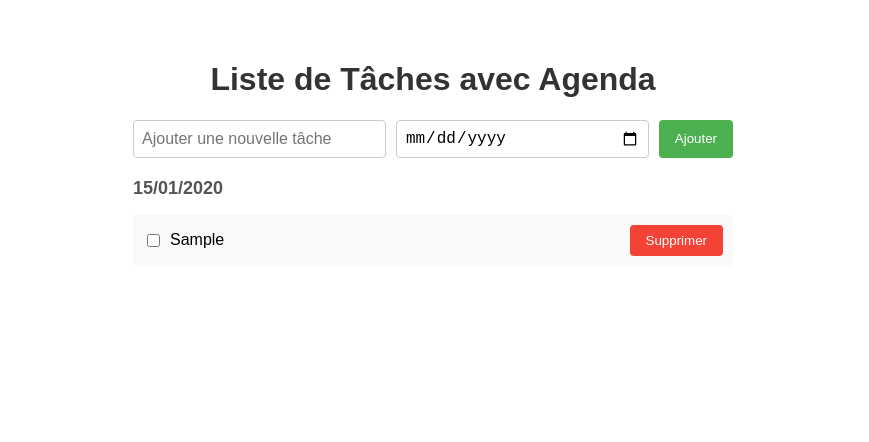
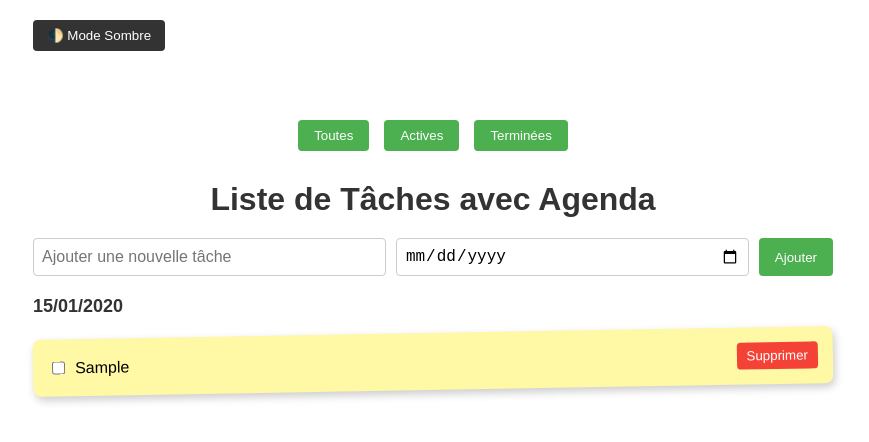
Before and after one commit to bondka123/etapes-ia, a plain HTML site: page index.html in a window 1280 px wide. Both pictures are taken after typing "Sample", "2020-01-15" into the empty fields and a click on the button "Ajouter". Shown: the whole page, without its empty margins (207-1076 px from the left). Drawn offline with Linux system fonts and the light colour scheme.

Commit message:
projet-tahches

```diff
--- a/index.html
+++ b/index.html
@@ -1,25 +1,90 @@
 <!DOCTYPE html>
 <html lang="fr">
 <head>
-    <meta charset="UTF-8">
-    <meta name="viewport" content="width=device-width, initial-scale=1.0">
+  <meta charset="UTF-8" />
+  <meta name="viewport" content="width=device-width, initial-scale=1.0" />
   <title>Liste de Tâches avec Agenda</title>
   <style>
+    :root {
+      --bg: #ffffff;
+      --text: #333;
+      --card: #fff8a5;
+      --card-text: #000;
+    }
+
+    body.dark {
+      --bg: #121212;
+      --text: #f0f0f0;
+      --card: #333;
+      --card-text: #f0f0f0;
+    }
+
     body {
       font-family: Arial, sans-serif;
-            max-width: 600px;
-            margin: 20px auto;
+      max-width: 800px;
+      margin: 0 auto;
       padding: 20px;
+      background-color: var(--bg);
+      color: var(--text);
+      transition: background-color 0.3s, color 0.3s;
+      position: relative;
+      padding-top: 100px;
     }
-        h1, h2 {
+
+    h1 {
       text-align: center;
-            color: #333;
+      margin-bottom: 20px;
     }
+
+    /* Mode sombre bouton en haut à gauche */
+    .dark-mode-container {
+      position: absolute;
+      top: 20px;
+      left: 20px;
+    }
+
+    .dark-toggle {
+      background-color: #333;
+      color: white;
+      padding: 8px 14px;
+      border: none;
+      border-radius: 4px;
+      cursor: pointer;
+    }
+
+    .dark-toggle:hover {
+      background-color: #555;
+    }
+
+    /* Menu de navigation centré */
+    .nav-bar {
+      display: flex;
+      justify-content: center;
+      gap: 15px;
+      margin-top: 20px;
+      margin-bottom: 30px;
+    }
+
+    .nav-bar button {
+      padding: 8px 16px;
+      background-color: #4CAF50;
+      color: white;
+      border: none;
+      border-radius: 4px;
+      cursor: pointer;
+    }
+
+    .nav-bar button:hover {
+      background-color: #45a049;
+    }
+
     .task-input {
       display: flex;
+      flex-wrap: wrap;
       gap: 10px;
       margin-bottom: 20px;
     }
+
     #taskInput, #taskDate {
       flex: 1;
       padding: 8px;
@@ -27,7 +92,8 @@
       border: 1px solid #ccc;
       border-radius: 4px;
     }
-        button {
+
+    .task-input button {
       padding: 8px 16px;
       background-color: #4CAF50;
       color: white;
@@ -35,91 +101,137 @@
       border-radius: 4px;
       cursor: pointer;
     }
-        button:hover {
+
+    .task-input button:hover {
       background-color: #45a049;
     }
+
     .task-list {
       list-style: none;
       padding: 0;
     }
+
     .task-item {
       display: flex;
       align-items: center;
-            padding: 10px;
-            margin: 5px 0;
-            background-color: #f9f9f9;
-            border-radius: 4px;
+      padding: 15px;
+      margin: 10px 0;
+      background-color: var(--card);
+      color: var(--card-text);
+      border-radius: 8px;
+      box-shadow: 2px 4px 8px rgba(0, 0, 0, 0.2);
+      transform: rotate(-1deg);
     }
+
+    .task-item:nth-child(even) {
+      transform: rotate(1.5deg);
+    }
+
     .task-item.completed {
-            background-color: #e0e0e0;
+      opacity: 0.6;
       text-decoration: line-through;
     }
+
     .task-item input[type="checkbox"] {
       margin-right: 10px;
     }
+
     .task-item span {
       flex: 1;
+      word-break: break-word;
     }
+
     .delete-btn {
       background-color: #f44336;
+      color: white;
+      border: none;
+      border-radius: 4px;
+      padding: 6px 10px;
+      cursor: pointer;
     }
+
     .delete-btn:hover {
       background-color: #da190b;
     }
+
     .date-section {
       margin-top: 20px;
     }
+
     .date-header {
       font-size: 18px;
       font-weight: bold;
       margin: 10px 0;
-            color: #555;
+      color: var(--text);
+    }
+
+    @media (max-width: 600px) {
+      .task-input {
+        flex-direction: column;
+      }
+
+      .nav-bar {
+        flex-direction: column;
+        align-items: center;
+      }
     }
   </style>
 </head>
 <body>
+
+  <!-- Bouton mode sombre -->
+  <div class="dark-mode-container">
+    <button class="dark-toggle" onclick="toggleDarkMode()">🌓 Mode Sombre</button>
+  </div>
+
+  <!-- Navigation -->
+  <div class="nav-bar">
+    <button onclick="setFilter('all')">Toutes</button>
+    <button onclick="setFilter('active')">Actives</button>
+    <button onclick="setFilter('completed')">Terminées</button>
+  </div>
+
   <h1>Liste de Tâches avec Agenda</h1>
+
   <div class="task-input">
     <input type="text" id="taskInput" placeholder="Ajouter une nouvelle tâche">
     <input type="date" id="taskDate">
     <button onclick="addTask()">Ajouter</button>
   </div>
+
   <div id="taskContainer"></div>
 
   <script>
-        // Charger les tâches depuis le localStorage
     let tasks = JSON.parse(localStorage.getItem('tasks')) || [];
+    let filter = 'all';
+    let selectedIndex = null;
 
-        // Formater la date pour l'affichage (ex. : 2025-08-05 -> 05/08/2025)
     function formatDate(dateStr) {
       const [year, month, day] = dateStr.split('-');
       return `${day}/${month}/${year}`;
     }
 
-        // Obtenir la date d'aujourd'hui au format YYYY-MM-DD
     function getTodayDate() {
       const today = new Date();
       return today.toISOString().split('T')[0];
     }
 
-        // Afficher les tâches triées par date
     function renderTasks() {
       const taskContainer = document.getElementById('taskContainer');
       taskContainer.innerHTML = '';
+      tasks.sort((a, b) => a.date.localeCompare(b.date));
+      const tasksByDate = {};
 
-            // Trier les tâches par date
-            tasks.sort((a, b) => a.date.localeCompare(b.date));
+      tasks.forEach((task, index) => {
+        if (filter === 'active' && task.completed) return;
+        if (filter === 'completed' && !task.completed) return;
 
-            // Regrouper les tâches par date
-            const tasksByDate = {};
-            tasks.forEach((task, index) => {
         if (!tasksByDate[task.date]) {
           tasksByDate[task.date] = [];
         }
         tasksByDate[task.date].push({ ...task, index });
       });
 
-            // Afficher les tâches pour chaque date
       for (const date in tasksByDate) {
         const dateDiv = document.createElement('div');
         dateDiv.className = 'date-section';
@@ -130,6 +242,7 @@
         tasksByDate[date].forEach(task => {
           const li = document.createElement('li');
           li.className = `task-item ${task.completed ? 'completed' : ''}`;
+          li.setAttribute('data-index', task.index);
           li.innerHTML = `
             <input type="checkbox" ${task.completed ? 'checked' : ''} onchange="toggleTask(${task.index})">
             <span>${task.text}</span>
@@ -143,7 +256,6 @@
       }
     }
 
-        // Ajouter une nouvelle tâche
     function addTask() {
       const taskInput = document.getElementById('taskInput');
       const taskDate = document.getElementById('taskDate');
@@ -159,33 +271,59 @@
       }
     }
 
-        // Marquer une tâche comme terminée
     function toggleTask(index) {
       tasks[index].completed = !tasks[index].completed;
       saveTasks();
       renderTasks();
     }
 
-        // Supprimer une tâche
     function deleteTask(index) {
       tasks.splice(index, 1);
       saveTasks();
       renderTasks();
     }
 
-        // Sauvegarder les tâches dans le localStorage
     function saveTasks() {
       localStorage.setItem('tasks', JSON.stringify(tasks));
     }
 
-        // Permettre l'ajout de tâche avec la touche Entrée
+    function setFilter(f) {
+      filter = f;
+      renderTasks();
+    }
+
+    function toggleDarkMode() {
+      document.body.classList.toggle('dark');
+    }
+
     document.getElementById('taskInput').addEventListener('keypress', function(e) {
       if (e.key === 'Enter') {
         addTask();
       }
     });
 
-        // Initialiser l'affichage des tâches
+    // Supprimer avec touche Delete
+    document.addEventListener('keydown', function(e) {
+      if (e.key === 'Delete' && selectedIndex !== null) {
+        deleteTask(selectedIndex);
+        selectedIndex = null;
+      }
+    });
+
+    // Sélectionner une tâche
+    document.addEventListener('click', function(e) {
+      const li = e.target.closest('.task-item');
+      if (li) {
+        const items = document.querySelectorAll('.task-item');
+        items.forEach(item => item.style.border = '');
+        li.style.border = '2px dashed red';
+        selectedIndex = parseInt(li.getAttribute('data-index'));
+      } else {
+        selectedIndex = null;
+        document.querySelectorAll('.task-item').forEach(item => item.style.border = '');
+      }
+    });
+
     renderTasks();
   </script>
 </body>
```
Lines whose indentation alone changed are shown as unchanged.
